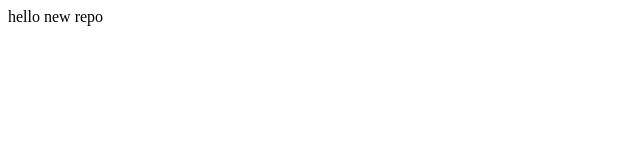
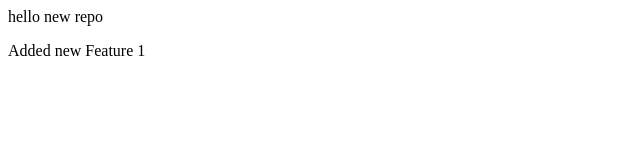
Before and after one commit to PavanShedasale/LocalRepo, a plain HTML site: page index.html in a window 1280 px wide. Shown: the whole page, without its empty margins (0-640 px from the left). Drawn offline with Linux system fonts and the light colour scheme.

Commit message:
added new feature

```diff
--- a/index.html
+++ b/index.html
@@ -1,3 +1,6 @@
 <p>
     hello new repo
 </p>
+<p>
+    Added new Feature 1
+</p>
```
